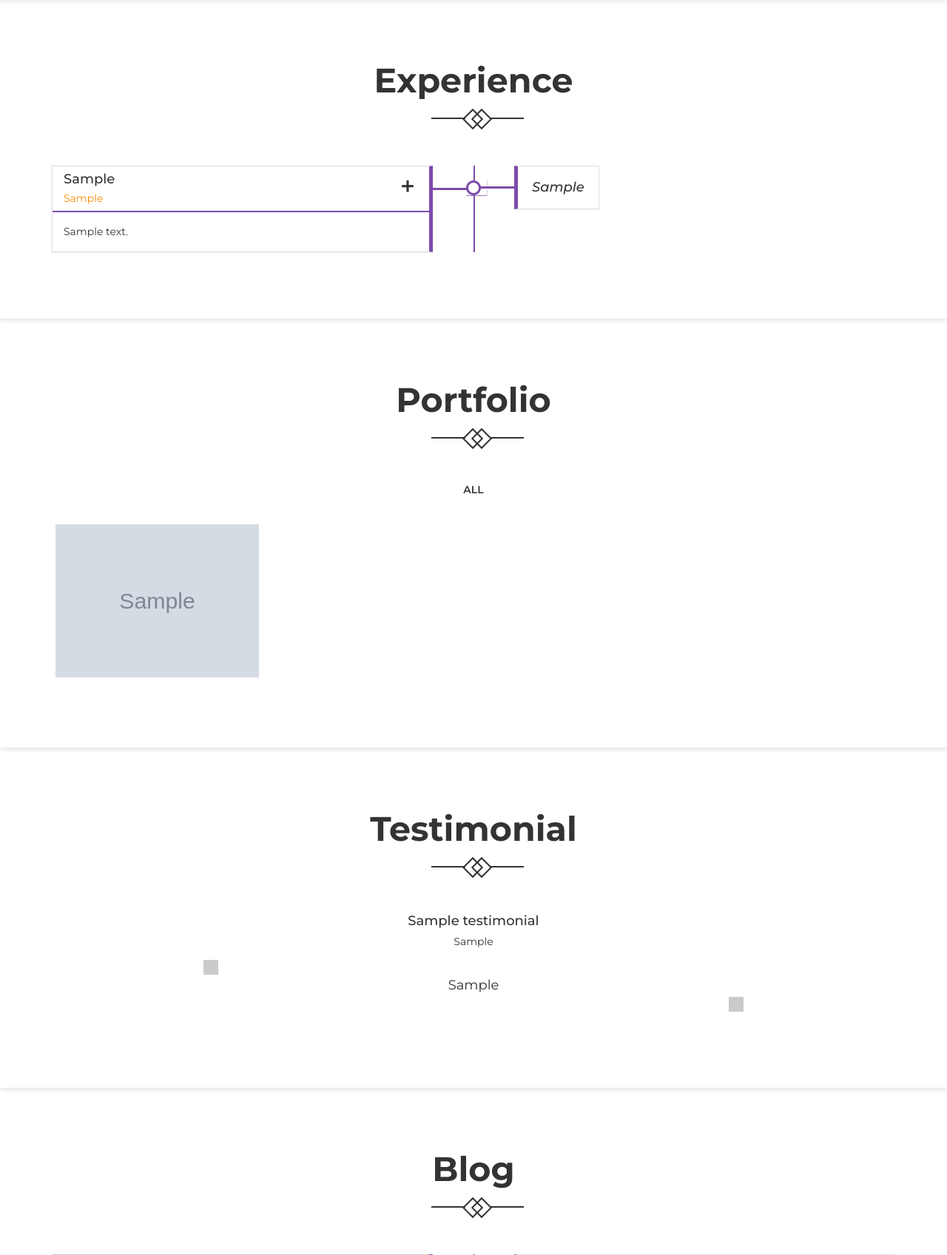
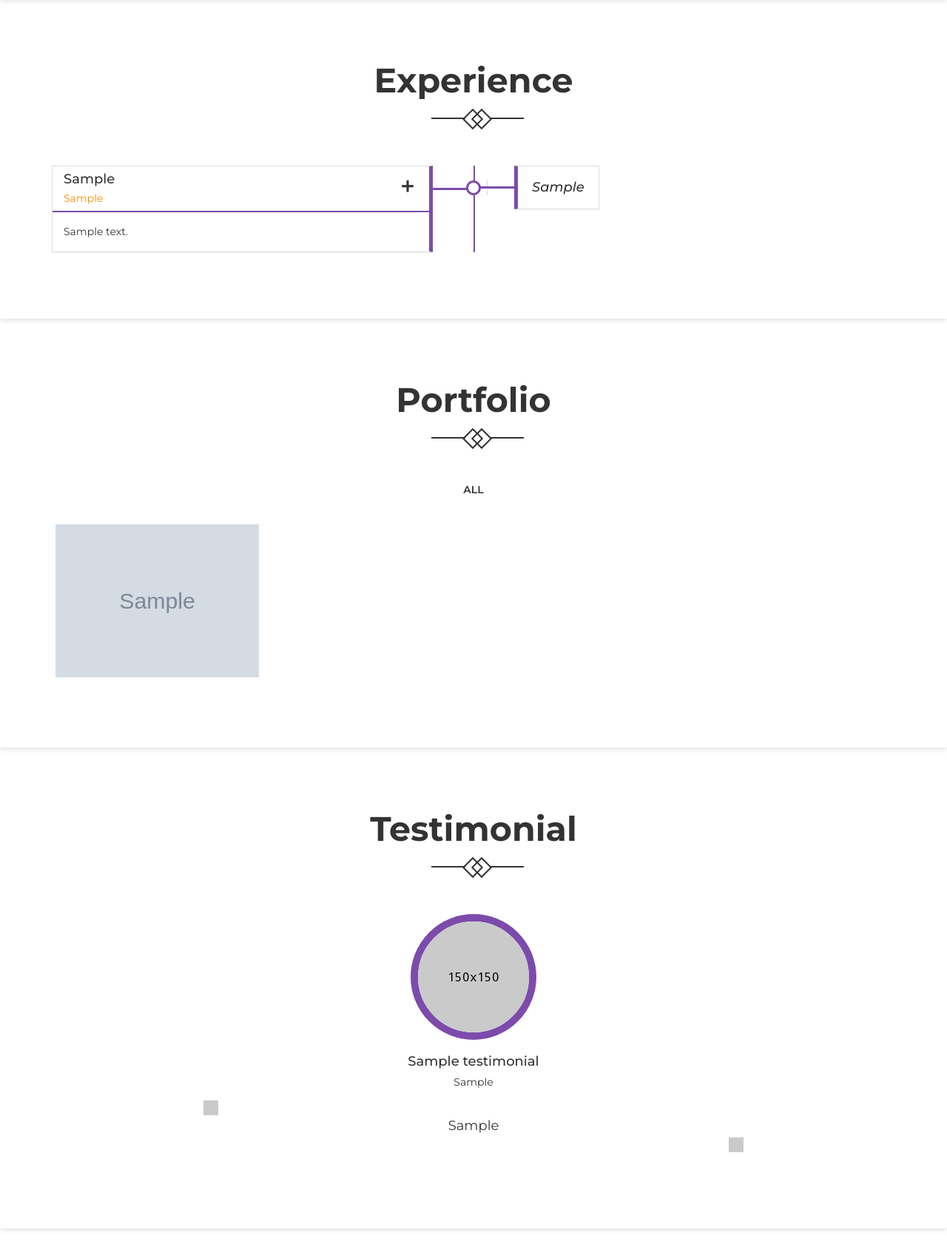
Before and after one commit to chiseledCoder-zz/kshitijgorde, a Django app: page / in a window 1280 px wide. Shown: the part 3442-5139 px from the top of the page at 74% size. Run offline with Django 3.2, Linux system fonts and the light colour scheme; data comes from the database, SQL or seed files in the repository; tables that the repository leaves empty hold one stand-in row (values such as "Sample post"); grey boxes marked "Sample" are stand-in pictures; some libraries are stand-ins or nearby versions; some web fonts are replaced.

Commit message:
minor bug fix v8

```diff
--- a/templates/testimonial_section.html
+++ b/templates/testimonial_section.html
@@ -17,6 +17,9 @@
 					<div class="active-testimonial-carousel owl-theme owl-carousel">
 						<!-- single-testimonial-item end -->
 						<div class="single-testimonial-item text-center">
+							<div class="testimonial-thumb">
+								<img src="img/testimonial/thumb-1.jpg" alt="">
+							</div>
 							<h4>{{ item.given_by_name }} <span>{{ item.designation }}</span></h4>
 							<p>{{ item.testimony }}</p>
 						</div>
--- a/templates/testimonial_section.min.html
+++ b/templates/testimonial_section.min.html
@@ -13,6 +13,9 @@
 {% for item in testimonial_objects %}
 <div class="active-testimonial-carousel owl-theme owl-carousel">
 <div class="single-testimonial-item text-center">
+<div class="testimonial-thumb">
+<img src="img/testimonial/thumb-1.jpg" alt="">
+</div>
 <h4>{{ item.given_by_name }} <span>{{ item.designation }}</span></h4>
 <p>{{ item.testimony }}</p>
 </div>
```
